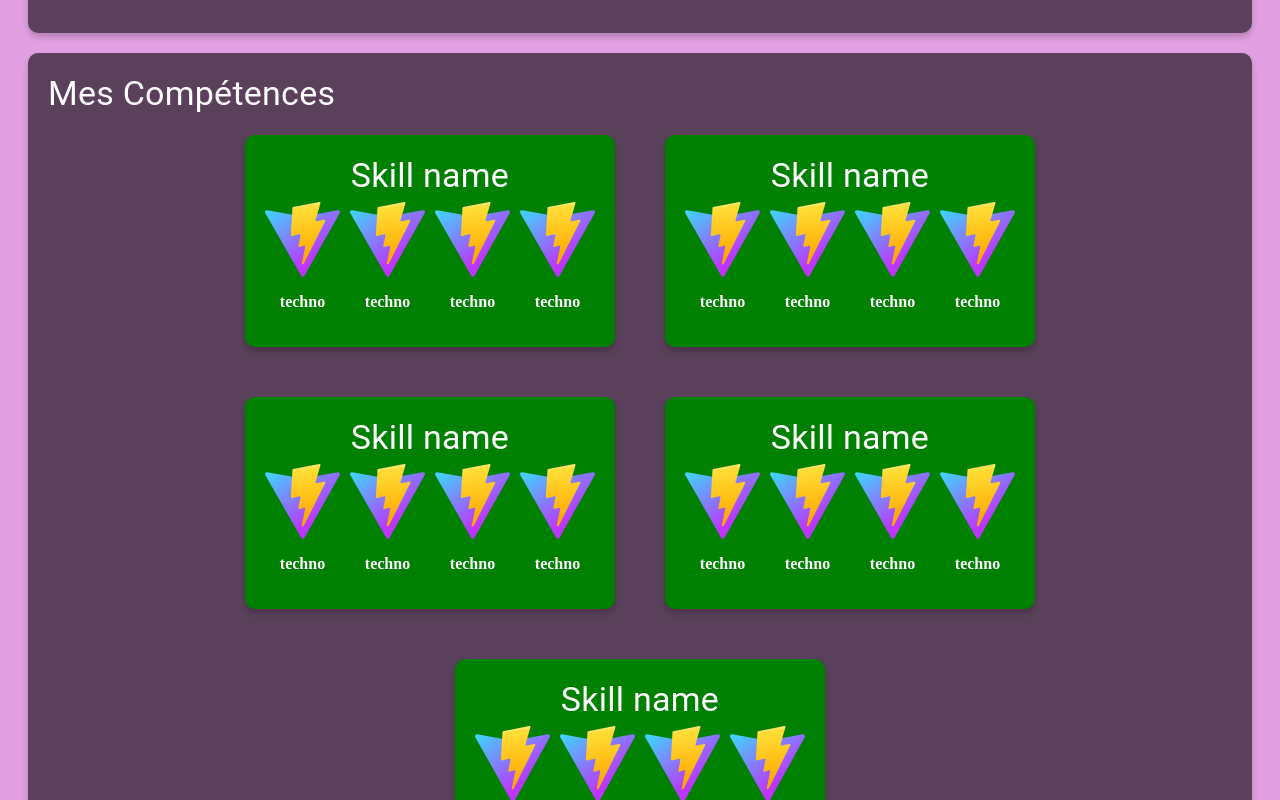
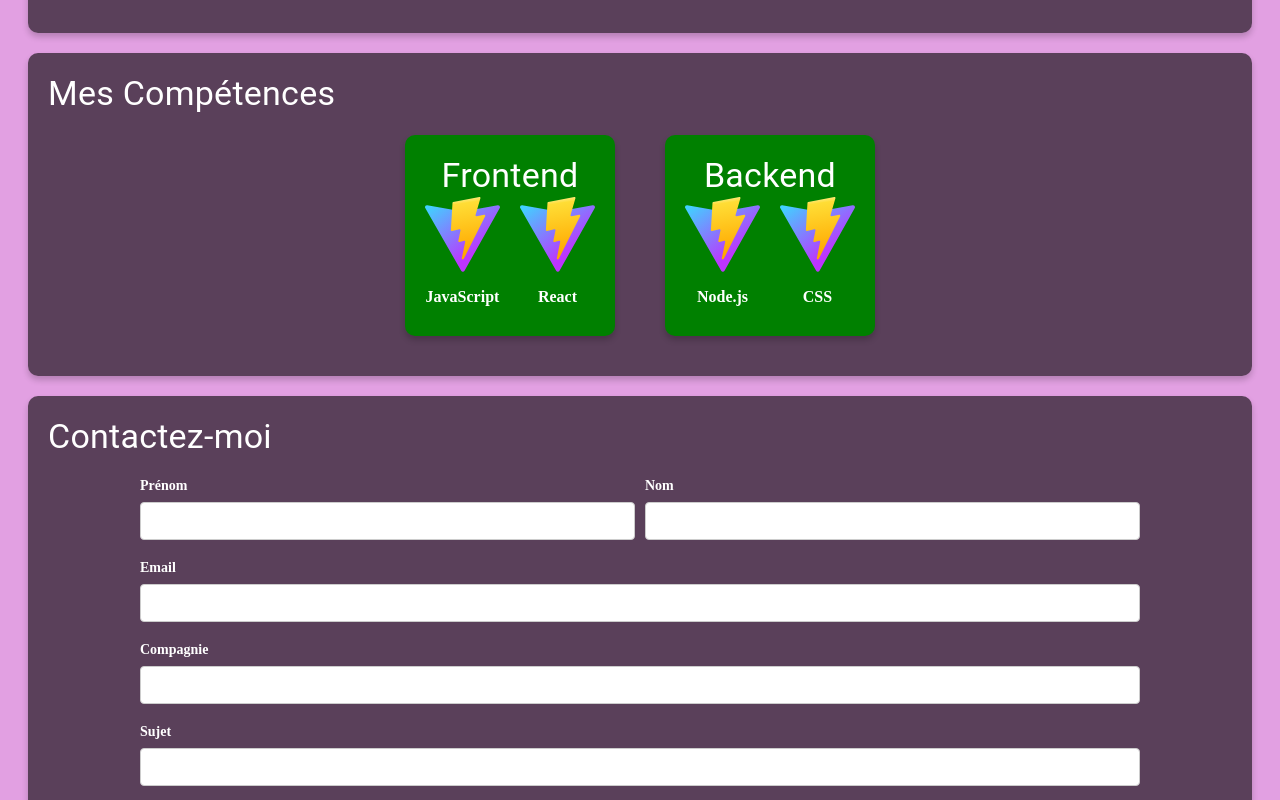
Before and after one commit to DuncanC42/portfolio-react, a React (Vite) app: page / in a window 1280 px wide. Shown: the part 3340-4140 px from the top of the page. Built offline with nearby package versions, Linux system fonts and the light colour scheme.

Commit message:
Component SkillComponent that autofill its content with a json of data

```diff
--- a/src/components/skills/SkillComponent.css
+++ b/src/components/skills/SkillComponent.css
@@ -1,26 +1,16 @@
-.listeSkills {
-    display: flex;
-    flex-direction: row;
-    justify-content: center;
-    gap: 40px;
-}
-#skillContainer{
-    gap: 5px
-}
-.listeSkills>div {
+.skillComponent{
     display: flex;
     flex-direction: column;
     align-items: center;
-
 }
 
-.listeSkills>div>img:hover{
+.skillComponent>p{
+    font-size: 1em;
+    font-weight: bold;
+    margin-bottom: 10px;
+}
+
+.skillComponent>img:hover{
     transform: scale(1.1);
     transition: transform 0.5s;
-
 }
-
-.listeSkills>div>p{
-    font-weight: bold;
-
-}
--- a/src/components/skills/SkillComponent.jsx
+++ b/src/components/skills/SkillComponent.jsx
@@ -1,26 +1,11 @@
 import React from 'react';
 import './SkillComponent.css';
 
-export const SkillComponent = () => {
+export const SkillComponent = ({ logo, title }) => {
     return (
-        <div className="listeSkills">
-            <div>
-                <img src="/public/vite.svg" alt="logoRessource" width="75px"/>
-                <p>techno</p>
+            <div className="skillComponent">
+                <img src={logo} alt="logoRessource" width="75px"/>
+                <p>{title}</p>
             </div>
-            <div>
-                <img src="/public/vite.svg" alt="logoRessource" width="75px"/>
-                <p>techno</p>
-            </div>
-            <div>
-                <img src="/public/vite.svg" alt="logoRessource" width="75px"/>
-                <p>techno</p>
-            </div>
-            <div>
-                <img src="/public/vite.svg" alt="logoRessource" width="75px"/>
-                <p>techno</p>
-            </div>
-
-        </div>
     );
 };
--- a/src/components/skills/SkillSection.css
+++ b/src/components/skills/SkillSection.css
@@ -4,14 +4,23 @@
     justify-content: center;
     gap: 10px;
     flex-wrap: wrap;
+
 }
 
 
 
-#skillContainer > .container {
+#skillContainer {
     display: flex;
     flex-direction: column;
+    justify-content: end;
     align-items: center;
-    width: auto;
+    width: fit-content;
     margin-bottom: 20px;
 }
+
+.technosContainer{
+    display: flex;
+    flex-direction: row;
+    gap: 20px;
+
+}
--- a/src/components/skills/SkillsSection.jsx
+++ b/src/components/skills/SkillsSection.jsx
@@ -2,28 +2,28 @@ import {Container} from "../container/Container.jsx";
 import {SkillComponent} from "./SkillComponent.jsx";
 
 import './SkillSection.css';
+import skills from './skills.json';
+
 
 export const SkillsSection = () => {
     return (
-        <Container title="Mes Compétences" >
+        <Container title="Mes Compétences">
             <div className="listeSkills">
-                <Container title="Skill name" color="green" containerId="skillContainer">
-                    <SkillComponent></SkillComponent>
-                </Container>
-                <Container title="Skill name" color="green"  containerId="skillContainer">
-                    <SkillComponent></SkillComponent>
-                </Container>
-                <Container title="Skill name" color="green" containerId="skillContainer">
-                    <SkillComponent></SkillComponent>
-                </Container>
-                <Container title="Skill name" color="green" containerId="skillContainer" >
-                    <SkillComponent></SkillComponent>
-                </Container>
-                <Container title="Skill name" color="green" containerId="skillContainer">
-                    <SkillComponent></SkillComponent>
-                </Container>
+
+                {
+                    skills.map((skill, index) => (
+                        <Container title={skill.category} color="green" containerId="skillContainer" key={index}>
+                            <div className="technosContainer">
+                                {skill.technos.map((techno, skillIndex) => (
+                                    <SkillComponent key={skillIndex} {...techno} />
+                                ))}
+                            </div>
+
+                        </Container>
+                    ))
+                }
+
             </div>
-
 
         </Container>
     );
--- /dev/null
+++ b/src/components/skills/skills.json
@@ -0,0 +1,28 @@
+[
+  {
+    "category": "Frontend",
+    "technos": [
+      {
+        "logo": "/public/vite.svg",
+        "title": "JavaScript"
+      },
+      {
+        "logo": "/public/vite.svg",
+        "title": "React"
+      }
+    ]
+  },
+  {
+    "category": "Backend",
+    "technos": [
+      {
+        "logo": "/public/vite.svg",
+        "title": "Node.js"
+      },
+      {
+        "logo": "/public/vite.svg",
+        "title": "CSS"
+      }
+    ]
+  }
+]
```
